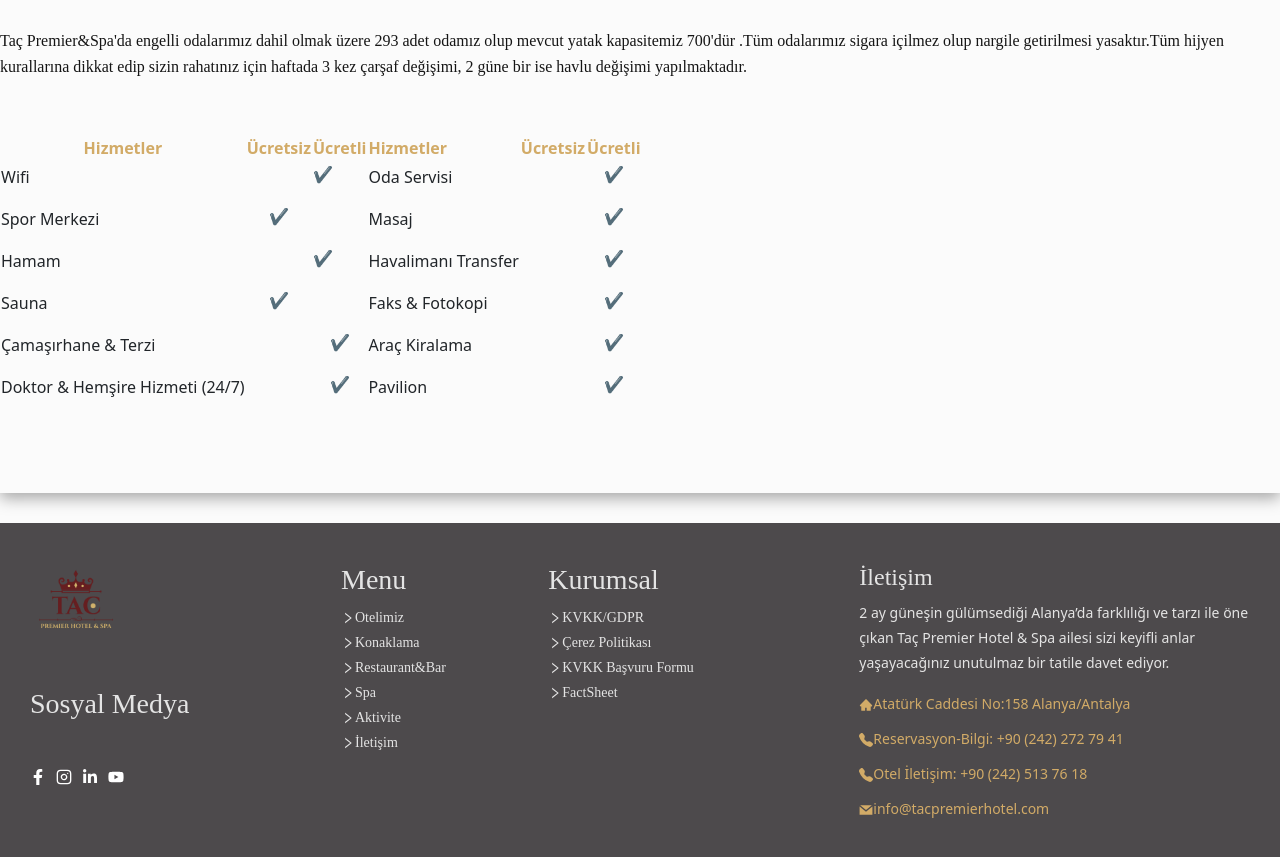
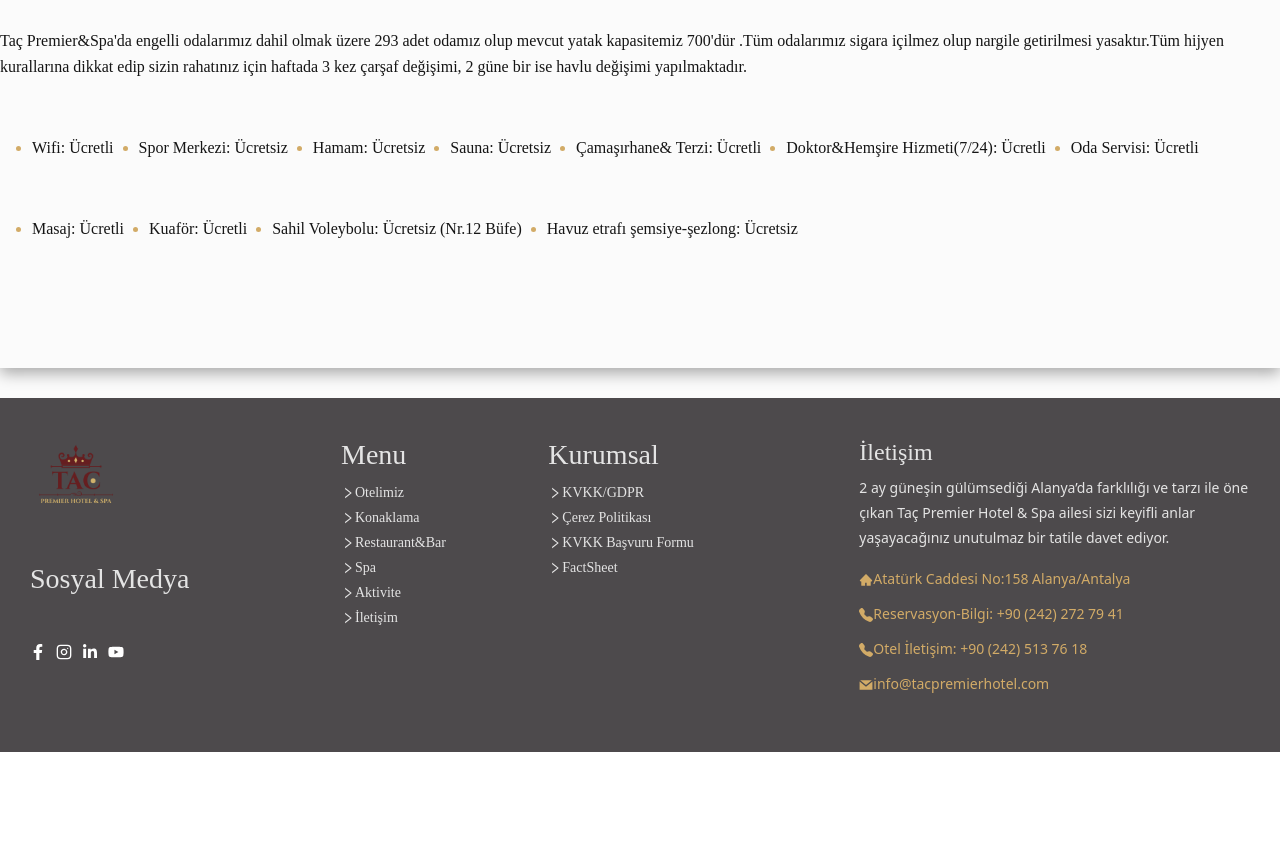
Before and after one commit to guncel-aldemir/Hotel, a React (Create React App) app: page /otelimiz in a window 1280 px wide. Shown: the part 1080-1937 px from the top of the page. After the commit the page ends 1832 px from the top, so only its background shows below. Built offline with nearby package versions, Linux system fonts and the light colour scheme.

Commit message:
About and Navbar  css files are uploaded.

```diff
--- a/src/components/about/About.jsx
+++ b/src/components/about/About.jsx
@@ -6,7 +6,7 @@
   return (
     <section className="aboutSide">
       <div className="row">
-        <div className="col-lg-6 col-sm-6 intro">
+        <div className="col-lg-5 col-sm-6 intro">
         <img src={Photo} alt="hotel"  width={375} className="hotel"/>
         <img src={PhotoTwo} alt="reception" width={375} className="reception" />
 
--- a/src/components/about/About.scss
+++ b/src/components/about/About.scss
@@ -2,7 +2,7 @@
   width: 100%;
   .row {
     padding: 70px 0;
-
+width: 100%;
     .intro {
       display: flex;
       flex-direction: column;
@@ -39,7 +39,7 @@
 
     }
     .textSide {
-     padding-left: 15px;
+
 
       .hText {
         font-family: "Hurricane", cursive;
@@ -62,12 +62,13 @@
   }
 }
 
-@media (min-width:320px) and (max-width:325px){
+@media (min-width:320px) and (max-width:415px){
   .row{
     display: flex;
     .intro>img{
       width: 300px;
     }
+
   }
 }
 @media (min-width:280px) and (max-width:319.9px){
--- a/src/components/navbar/Navbar.scss
+++ b/src/components/navbar/Navbar.scss
@@ -202,7 +202,7 @@
     transition: background-color 1500ms linear;
   nav{
     width: 100%;
-    padding: 20px 0;
+
     .row {
       width: 100%;
       display: flex;
--- a/src/pages/hotel/Hotel.jsx
+++ b/src/pages/hotel/Hotel.jsx
@@ -33,7 +33,7 @@
       <div className="tableSide">
         <h3>Genel Bilgiler</h3>
         <p> Taç Premier&Spa'da engelli odalarımız dahil olmak üzere 293 adet odamız olup  mevcut yatak kapasitemiz 700'dür .Tüm odalarımız sigara içilmez olup nargile getirilmesi yasaktır.Tüm hijyen kurallarına dikkat edip sizin rahatınız için haftada 3 kez çarşaf değişimi, 2 güne bir ise havlu değişimi yapılmaktadır.</p>
-      <table>
+      {/* <table>
         <thead>
           <tr>
             <th className="text-center">Hizmetler</th>
@@ -214,7 +214,21 @@
             </td>
           </tr>
         </tbody>
-      </table>
+      </table> */}
+
+      <ul>
+        <li>Wifi: Ücretli</li>
+        <li>Spor Merkezi: Ücretsiz</li>
+        <li>Hamam: Ücretsiz</li>
+        <li>Sauna: Ücretsiz</li>
+        <li>Çamaşırhane& Terzi: Ücretli</li>
+        <li>Doktor&Hemşire Hizmeti(7/24): Ücretli</li>
+        <li>Oda Servisi: Ücretli</li>
+        <li>Masaj: Ücretli</li>
+        <li>Kuaför: Ücretli</li>
+        <li>Sahil Voleybolu: Ücretsiz (Nr.12 Büfe)</li>
+        <li>Havuz etrafı şemsiye-şezlong: Ücretsiz</li>
+      </ul>
     </div>
     <Footer/>
     </section>
--- a/src/pages/hotel/Hotel.scss
+++ b/src/pages/hotel/Hotel.scss
@@ -73,33 +73,40 @@
         color: #d2ab67;
         margin-bottom: 70px;
     }
-    &>table>thead>tr>th{
-        color: #d2ab67;
+    &>ul{
+      display: flex;
+      flex-direction: row;
+      flex-wrap: wrap;
+      gap: 25px;
+      &>li{
+        list-style-type:disc;
+        &::marker{
+          color: #d2ab67;
+        }
+        font-size: 16px;
+        color: #151515;
+        line-height: 26px;
 
+        font-family: "Baloo Bhaijaan 2", cursive;
+        font-weight: 400;
+        font-style: normal;
+        padding-bottom: 30px;
+      }
+    }
 
     }
 
   }
-}
+
 
 
 @media (min-width:270px) and (max-width:375px){
   .hotelSide{
     .tableSide{
-      &>table{
+      &>ul{
         display: flex;
         flex-direction: column;
-        width: 100%;
-        &>thead{
-          display: flex;
-          tr>.text-center{
-
-          }
-        }
-        &>thead>tr>.second{
-          display: none;
-        }
-
+        gap: 5px;
       }
 
     }
```
